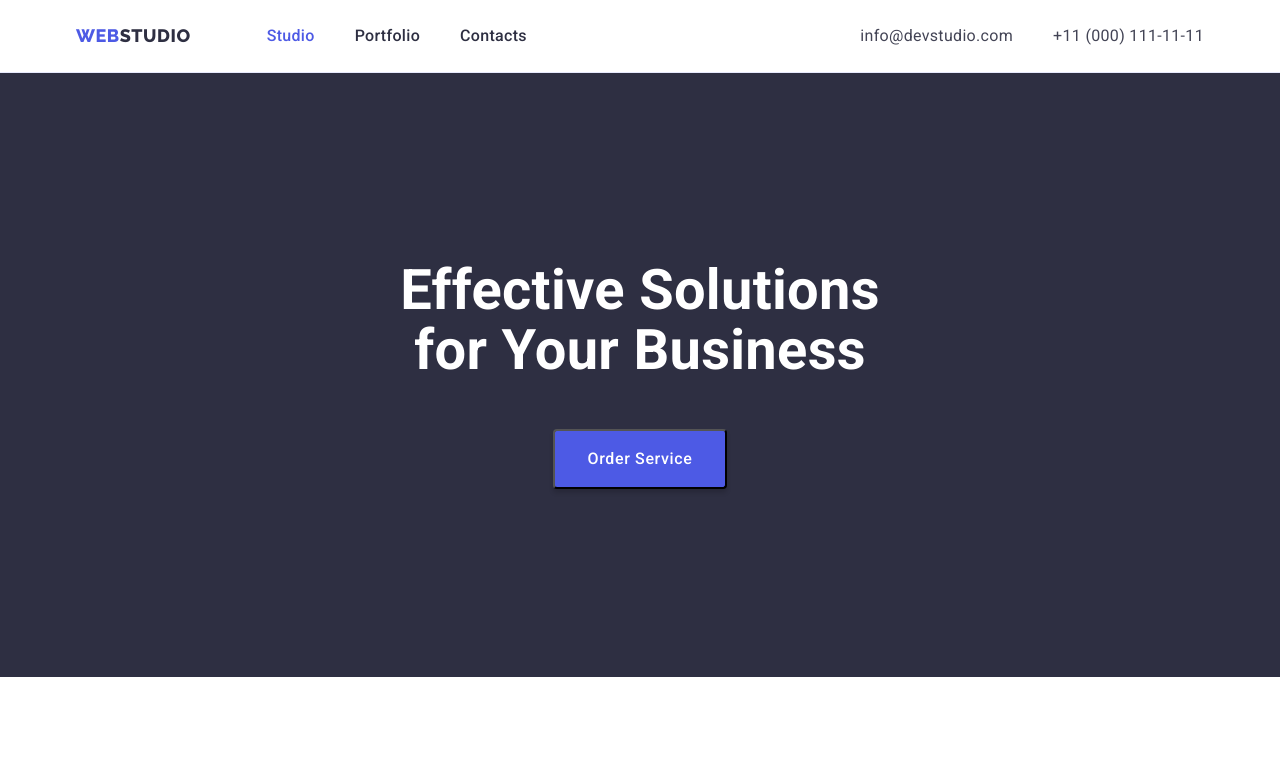
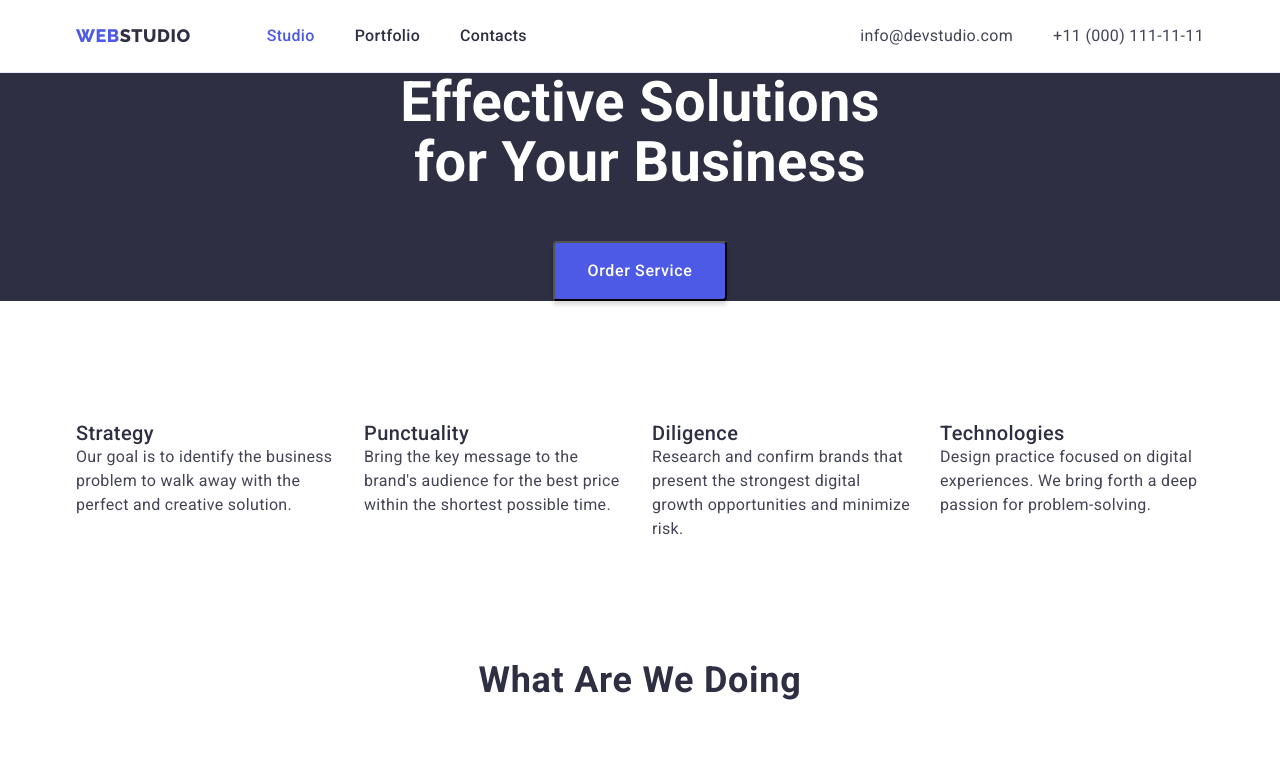
Before and after one commit to kanirovskyi/goit-markup-hw-03, a plain HTML site: page index.html in a window 1280 px wide. Shown: the top 770 px of the page. Drawn offline with nearby package versions, Linux system fonts and the light colour scheme.

Commit message:
Update index.html

```diff
--- a/index.html
+++ b/index.html
@@ -83,7 +83,7 @@
     <main>
       <!--Section1 HeroImage - DONE -->
       <section class="hero-section">
-        <div class="main-hero-box container">
+        <div class="container">
           <!--Main Central Text -->
           <h1 class="hero-image-text">Effective Solutions for Your Business</h1>
           <!--Button HeroImage-->
```
